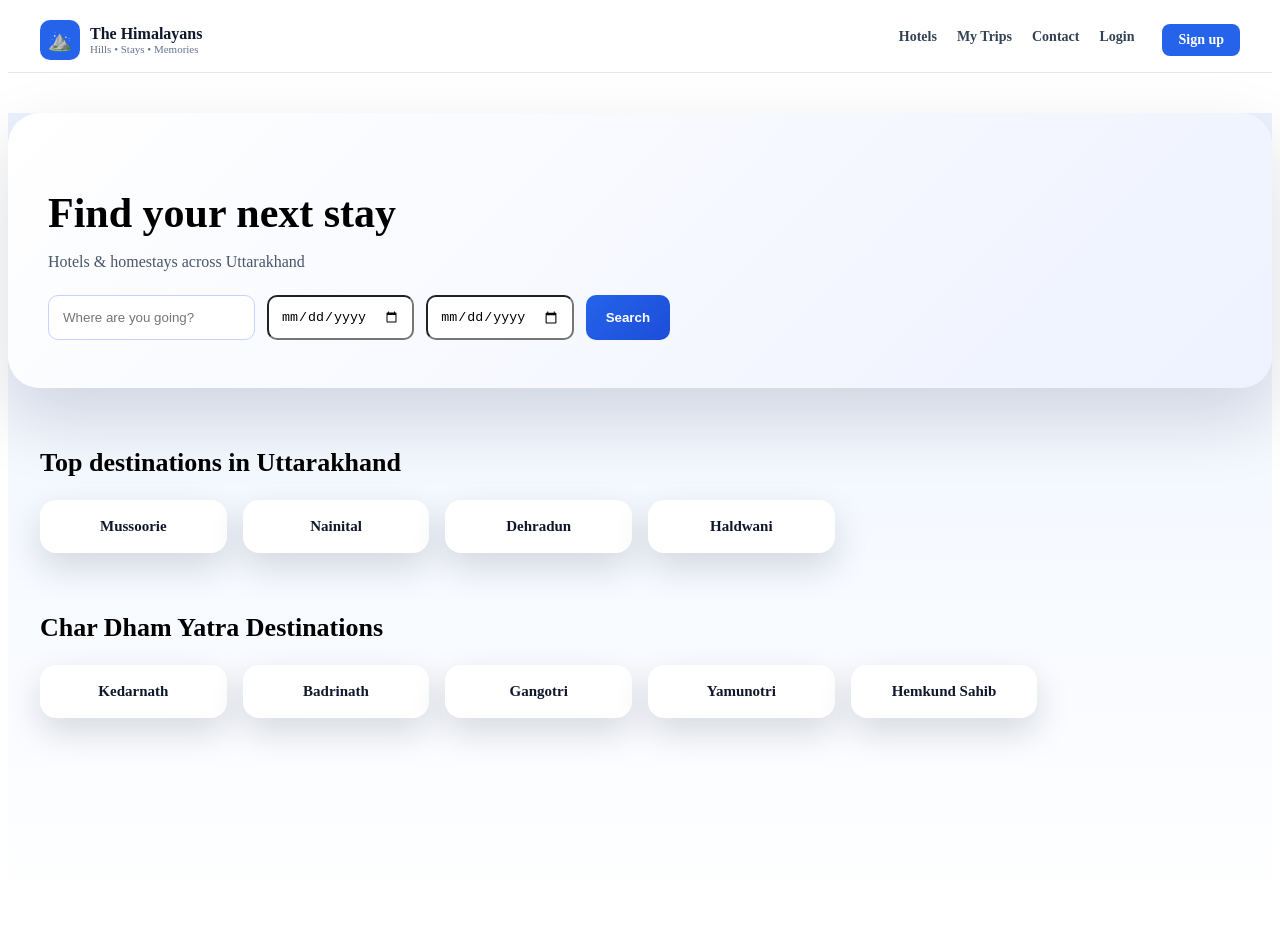
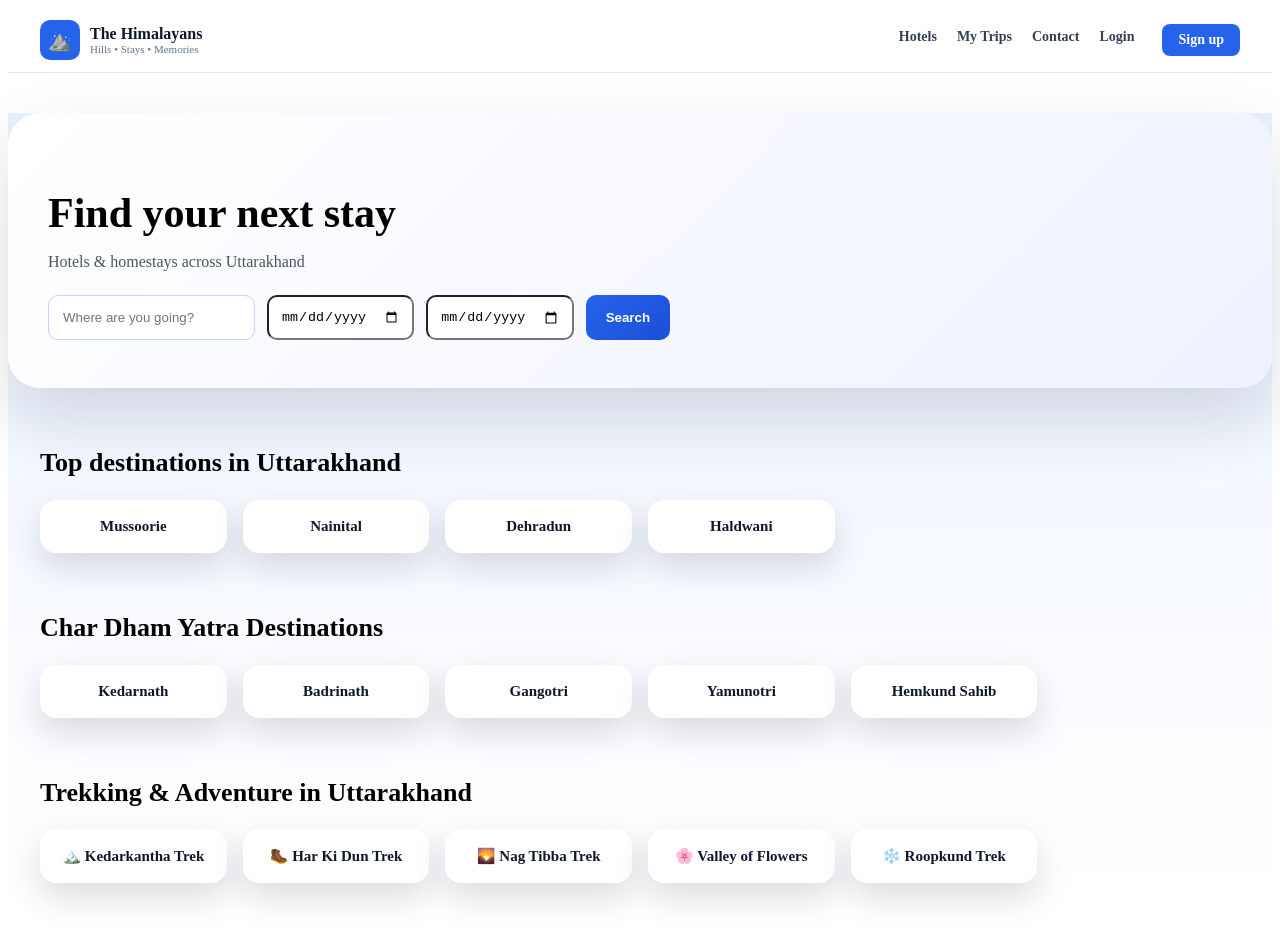
Before and after one commit to pamnautiyal-cpu/himstay, a React (Vite) app in the folder frontend/: page / in a window 1280 px wide. Shown: the top 934 px of the page. Built offline with nearby package versions, Linux system fonts and the light colour scheme.

Commit message:
Fix trekking section render

```diff
--- a/frontend/src/pages/Home.jsx
+++ b/frontend/src/pages/Home.jsx
@@ -113,32 +113,27 @@ export default function Home() {
           ))}
         </div>
       </section>
+
+      {/* TREKKING & ADVENTURE */}
+      <section style={sectionStyle}>
+        <h2 style={{ fontSize: 26, fontWeight: 800 }}>
+          Trekking & Adventure in Uttarakhand
+        </h2>
+
+        <div style={gridStyle}>
+          {[
+            "🏔️ Kedarkantha Trek",
+            "🥾 Har Ki Dun Trek",
+            "🌄 Nag Tibba Trek",
+            "🌸 Valley of Flowers",
+            "❄️ Roopkund Trek",
+          ].map((t) => (
+            <div key={t} style={cardStyle}>
+              {t}
+            </div>
+          ))}
+        </div>
+      </section>
     </div>
   );
 }
-{/* ===== TREKKING & ADVENTURE ===== */}
-<section className="bk-section">
-  <h2>Trekking & Adventure in Uttarakhand</h2>
-
-  <div className="bk-text-grid">
-    <a href="/treks/kedarkantha" className="bk-text-card">
-      🏔️ Kedarkantha Trek
-    </a>
-
-    <a href="/treks/har-ki-dun" className="bk-text-card">
-      🥾 Har Ki Dun Trek
-    </a>
-
-    <a href="/treks/nag-tibba" className="bk-text-card">
-      🌄 Nag Tibba Trek
-    </a>
-
-    <a href="/treks/valley-of-flowers" className="bk-text-card">
-      🌸 Valley of Flowers
-    </a>
-
-    <a href="/treks/roopkund" className="bk-text-card">
-      ❄️ Roopkund Trek
-    </a>
-  </div>
-</section>
```
